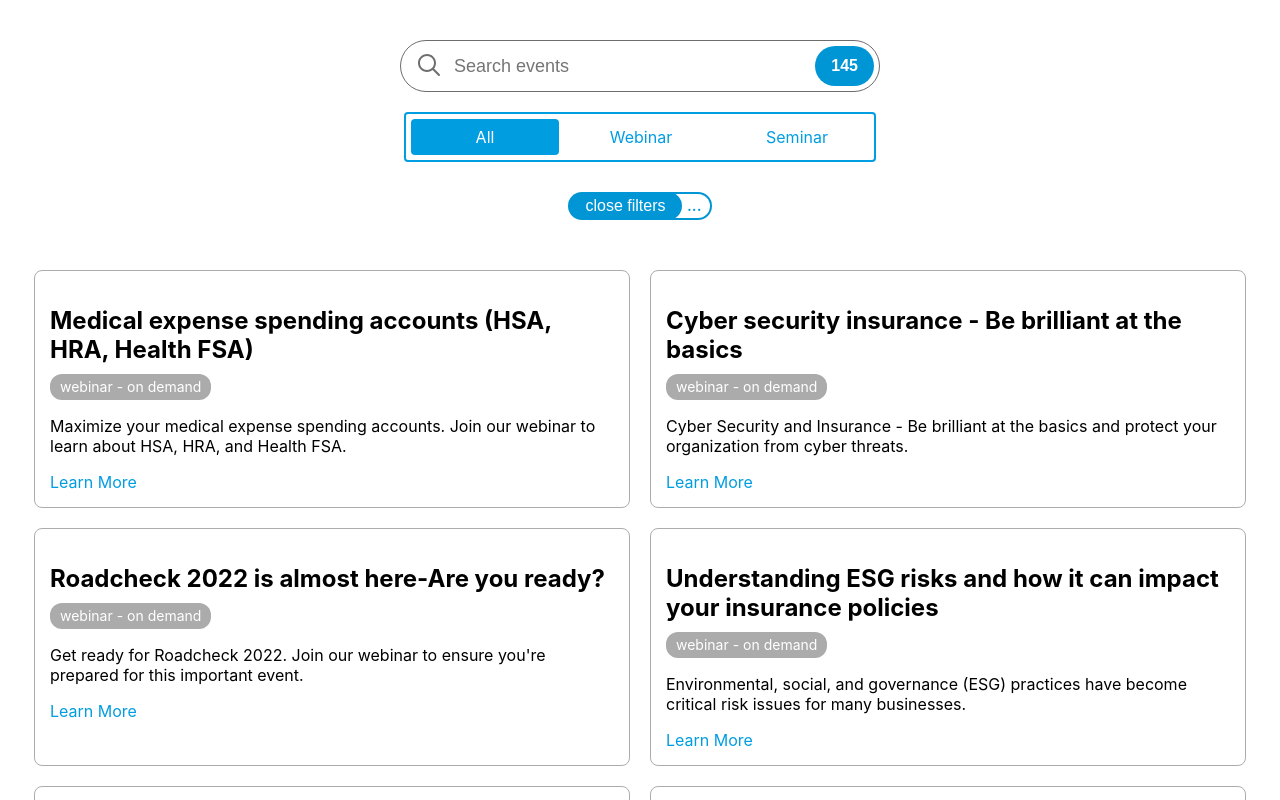
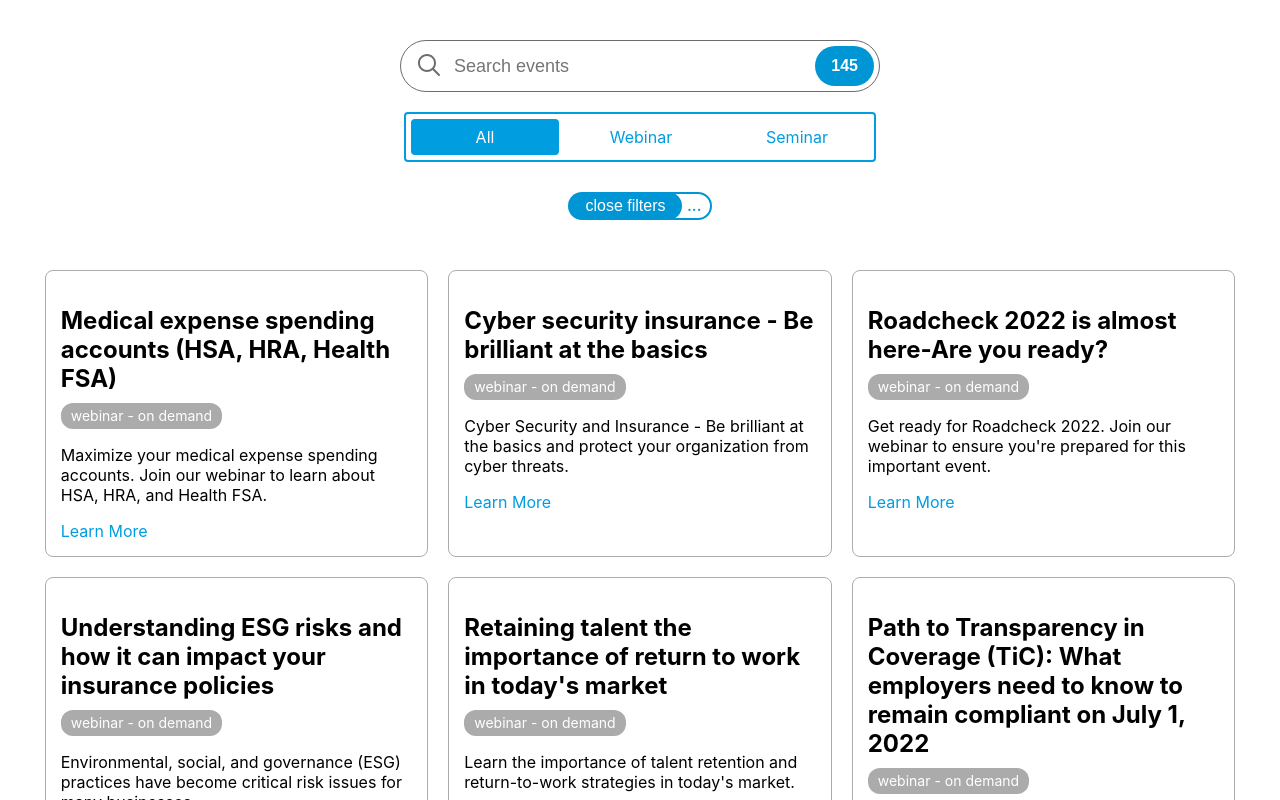
Before and after one commit to dbaronov/event-list-react, a React (Create React App) app: page / in a window 1280 px wide. Shown: the top 800 px of the page. Built offline with nearby package versions, Linux system fonts and the light colour scheme.

Commit message:
mobile first + responsive

```diff
--- a/src/App.css
+++ b/src/App.css
@@ -202,7 +202,19 @@
   border: 1px solid #acacac;
   overflow: hidden;
   transition: .3s ease;
-  width: calc(50% - 61px);
+  width: calc(100% - 30px);
+}
+
+@media only screen and (min-width: 768px) {
+  .c-event-list__listing ul li {
+    width: calc(50% - 61px);
+  }
+}
+
+@media only screen and (min-width: 1024px) {
+  .c-event-list__listing ul li {
+    width: calc(33% - 61px);
+  }
 }
 
 .c-event-list__listing ul li:hover {
```
